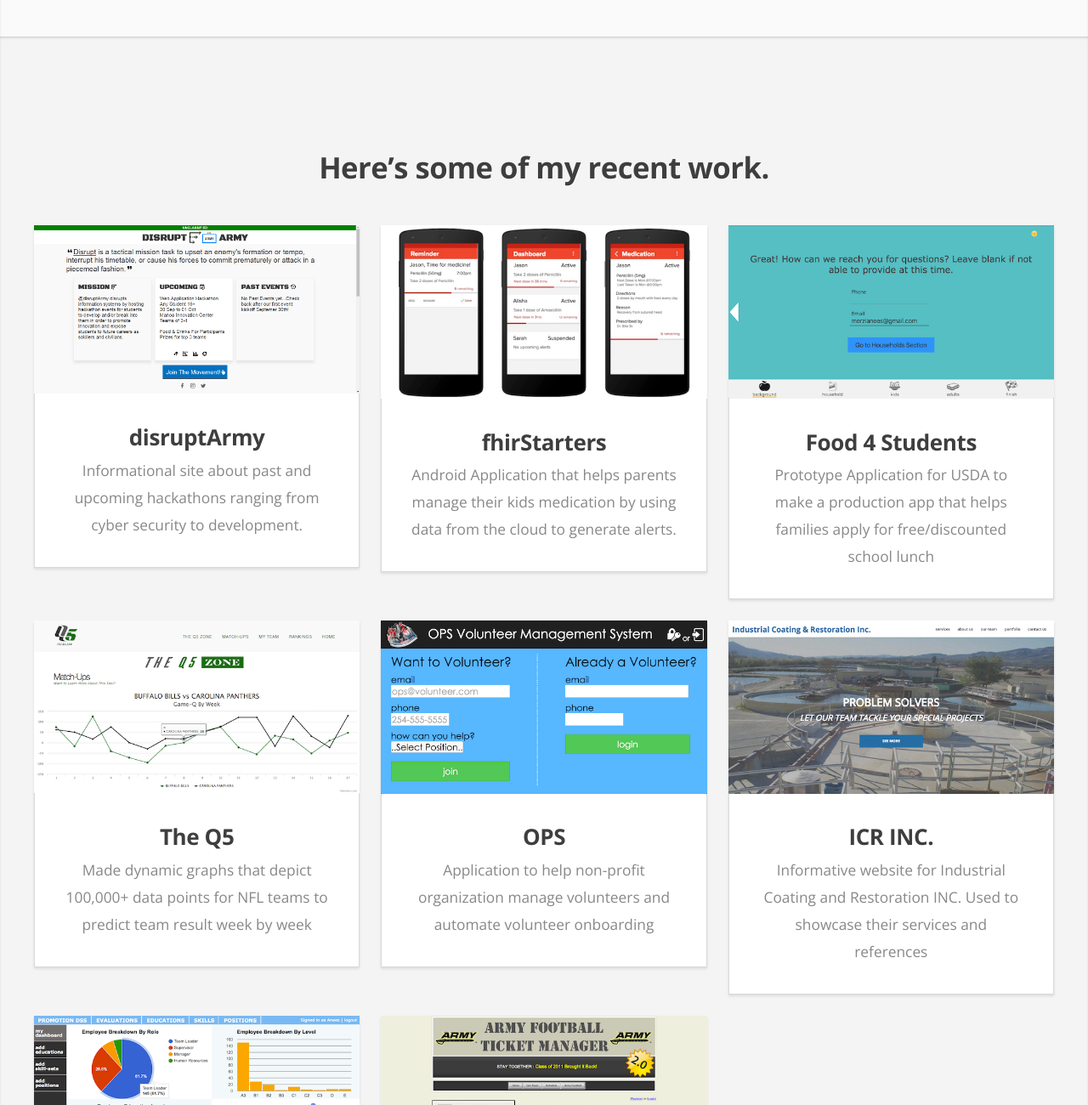
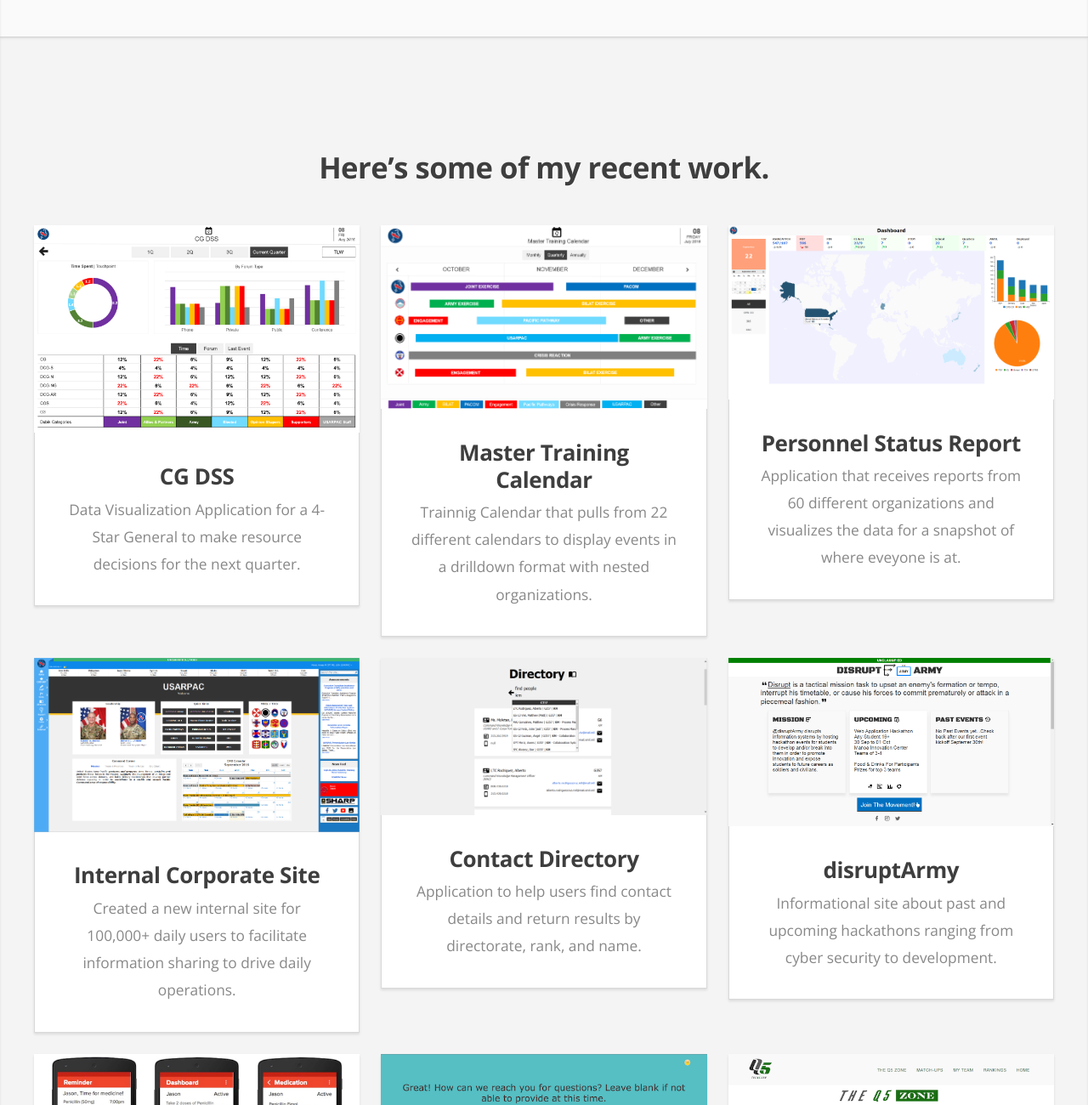
Before and after one commit to yaboyanees/yaboyanees.github.io, a plain HTML site: page index.html in a window 1280 px wide. Shown: the part 1500-2800 px from the top of the page at 85% size. Drawn offline with nearby package versions, Linux system fonts and the light colour scheme; a script that the page names is missing.

Commit message:
Update index.html

```diff
--- a/index.html
+++ b/index.html
@@ -31,7 +31,7 @@
 				<article class="container">
 					<div class="row">
 						<div class="4u 12u(mobile)">
-							<span class="image fit"><img src="https://media.licdn.com/media/AAEAAQAAAAAAAAZIAAAAJDM3Zjg4Y2U1LTFjOTktNDhlZC1hNGQ5LWFkNTY2ODYxZGZjYw.jpg" /></span>
+							<span class="image fit"><img src="images/profile.png" /></span>
 						</div>
 						<div class="8u 12u(mobile)">
 							<header>
@@ -86,11 +86,50 @@
 						<div class="row">
 							<div class="4u 12u(mobile)">
 								<article class="box style2">
+									<a class="image featured"><img src="images/cg dss.png" /></a>
+									<h3>CG DSS</h3>
+									<p>Data Visualization Application for a 4-Star General to make resource decisions for the next quarter.</p>
+								</article>
+							</div>
+							<div class="4u 12u(mobile)">
+								<article class="box style2">
+									<a class="image featured"><img src="images/mtc.png" /></a>
+									<h3>Master Training Calendar</h3>
+									<p>Trainnig Calendar that pulls from 22 different calendars to display events in a drilldown format with nested organizations.</p>
+								</article>
+							</div>
+							<div class="4u 12u(mobile)">
+								<article class="box style2">
+									<a class="image featured"><img src="images/perstat.png" /></a>
+									<h3>Personnel Status Report</h3>
+									<p>Application that receives reports from 60 different organizations and visualizes the data for a snapshot of where eveyone is at.</p>
+								</article>
+							</div>
+						</div>
+						<div class="row">
+							<div class="4u 12u(mobile)">
+								<article class="box style2">
+									<a class="image featured"><img src="images/homepage.png" /></a>
+									<h3>Internal Corporate Site</h3>
+									<p>Created a new internal site for 100,000+ daily users to facilitate information sharing to drive daily operations.</p>
+								</article>
+							</div>
+							<div class="4u 12u(mobile)">
+								<article class="box style2">
+									<a class="image featured"><img src="images/directory.png" /></a>
+									<h3>Contact Directory</h3>
+									<p>Application to help users find contact details and return results by directorate, rank, and name.</p>
+								</article>
+							</div>
+							<div class="4u 12u(mobile)">
+								<article class="box style2">
 									<a class="image featured"><img src="images/disrupt.png" /></a>
 									<h3>disruptArmy</h3>
 									<p>Informational site about past and upcoming hackathons ranging from cyber security to development.</p>
 								</article>
 							</div>
+						</div>
+						<div class="row">
 							<div class="4u 12u(mobile)">
 								<article class="box style2">
 									<a class="image featured"><img src="images/fs.png" /></a>
@@ -105,8 +144,6 @@
 									<p>Prototype Application for USDA to make a production app that helps families apply for free/discounted school lunch </p>
 								</article>
 							</div>
-						</div>
-						<div class="row">
 							<div class="4u 12u(mobile)">
 								<article class="box style2">
 									<a class="image featured"><img src="images/q5.png" /></a>
@@ -114,6 +151,8 @@
 									<p>Made dynamic graphs that depict 100,000+ data points for NFL teams to predict team result week by week</p>
 								</article>
 							</div>
+						</div>
+						<div class="row">
 							<div class="4u 12u(mobile)">
 								<article class="box style2">
 									<a class="image featured"><img src="images/ops.png" /></a>
@@ -128,8 +167,6 @@
 									<p>Informative website for Industrial Coating and Restoration INC. Used to showcase their services and references</p>
 								</article>
 							</div>
-						</div>
-						<div class="row">
 							<div class="4u 12u(mobile)">
 								<article class="box style2">
 									<a class="image featured"><img src="images/hr1.png" /></a>
@@ -137,6 +174,8 @@
 									<p>Decision Support System for HR department to select the best internal employee for the next promotion/job</p>
 								</article>
 							</div>
+						</div>
+						<div class="row">
 							<div class="4u 12u(mobile)">
 								<article class="box style2">
 									<a class="image featured"><img src="images/fbt.png" /></a>
```
